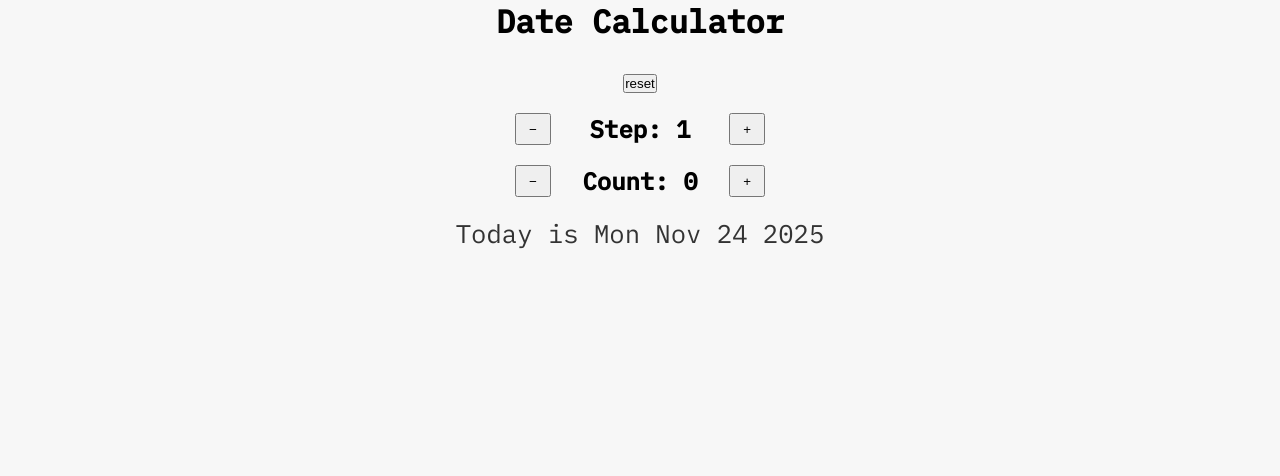
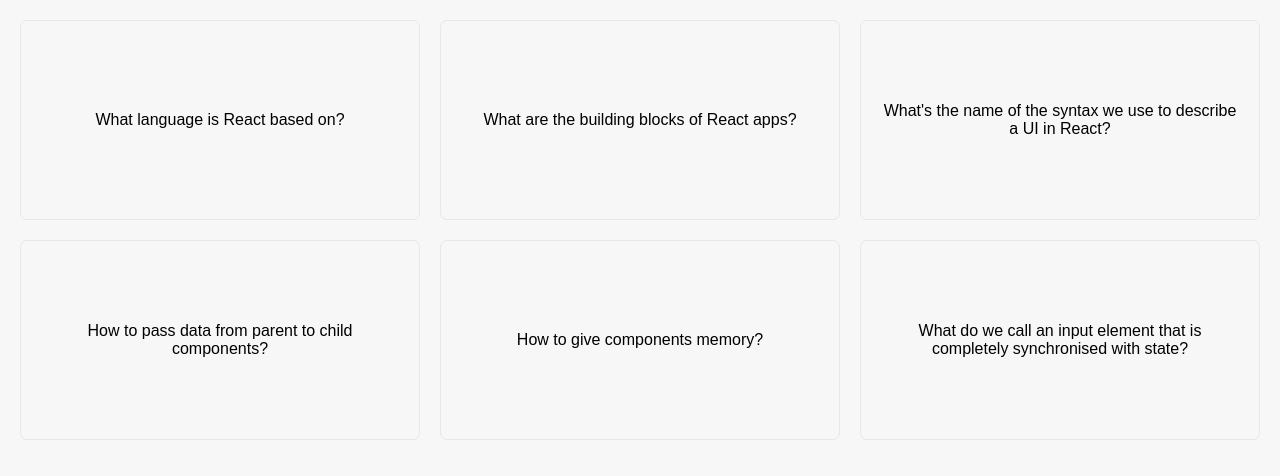
Before and after one commit to DarthWHO/udemy-projects, a React (Vite) app: page / in a window 1280 px wide. Shown: the top 476 px of the page. Built offline with nearby package versions, Linux system fonts and the light colour scheme.

Commit message:
created FlashCards

```diff
--- a/src/App.jsx
+++ b/src/App.jsx
@@ -1,11 +1,15 @@
 import { useState } from "react";
 import SkillCard from "./components/SkillCard";
 import DateCounter from "./components/DateCounter";
+import FlashCards from "./components/FlashCards";
 
 export default function App() {
   // SkillCard Project
   // return <SkillCard />;
 
   // Next Project
-  return <DateCounter />;
+  // return <DateCounter />;
+
+  // FlashCards Project
+  return <FlashCards />;
 }
--- /dev/null
+++ b/src/assets/styles/FlashCards.css
@@ -0,0 +1,34 @@
+* {
+  box-sizing: border-box;
+}
+
+body {
+  font-family: sans-serif;
+  padding: 20px;
+}
+
+.flashcards {
+  display: grid;
+  grid-template-columns: 1fr 1fr 1fr;
+  gap: 20px;
+}
+
+.flashcards div {
+  border: 1px solid #e7e7e7;
+  background-color: #f7f7f7;
+  border-radius: 7px;
+  aspect-ratio: 2 / 1;
+  display: flex;
+  align-items: center;
+  justify-content: center;
+  text-align: center;
+  padding: 20px;
+  cursor: pointer;
+}
+
+div.selected {
+  border: 1px solid #e03131;
+  background-color: #e03131;
+  color: #fff;
+  font-weight: bold;
+}
--- /dev/null
+++ b/src/components/FlashCardItem.jsx
@@ -0,0 +1,10 @@
+export default function FlashCardItem({ item, selected, handleClick }) {
+  return (
+    <div
+      className={item.id == selected ? "selected" : ""}
+      onClick={() => handleClick(item.id)}
+    >
+      {item.id == selected ? item.answer : item.question}
+    </div>
+  );
+}
--- /dev/null
+++ b/src/components/FlashCards.jsx
@@ -0,0 +1,56 @@
+import "../assets/styles/FlashCards.css";
+import FlashCardItem from "./FlashCardItem";
+import { useState } from "react";
+
+const questions = [
+  {
+    id: 3457,
+    question: "What language is React based on?",
+    answer: "JavaScript",
+  },
+  {
+    id: 7336,
+    question: "What are the building blocks of React apps?",
+    answer: "Components",
+  },
+  {
+    id: 8832,
+    question: "What's the name of the syntax we use to describe a UI in React?",
+    answer: "JSX",
+  },
+  {
+    id: 1297,
+    question: "How to pass data from parent to child components?",
+    answer: "Props",
+  },
+  {
+    id: 9103,
+    question: "How to give components memory?",
+    answer: "useState hook",
+  },
+  {
+    id: 2002,
+    question:
+      "What do we call an input element that is completely synchronised with state?",
+    answer: "Controlled element",
+  },
+];
+
+export default function FlashCards() {
+  const [selected, setSelected] = useState(null);
+
+  function handleClick(id) {
+    selected == id ? setSelected(null) : setSelected(id);
+  }
+
+  const questionItems = questions.map((item) => (
+    <FlashCardItem
+      key={item.id}
+      item={item}
+      selected={selected}
+      handleClick={handleClick}
+    />
+  ));
+
+  return <div className="flashcards">{questionItems}</div>;
+}
```
